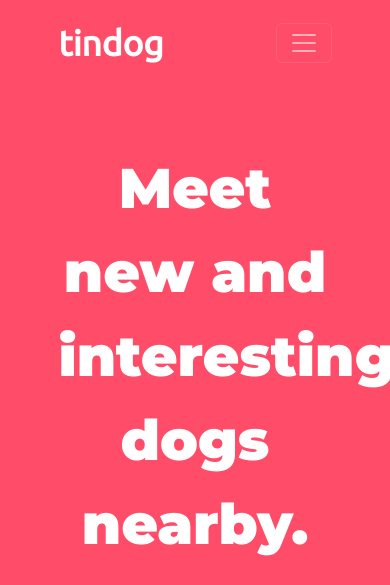
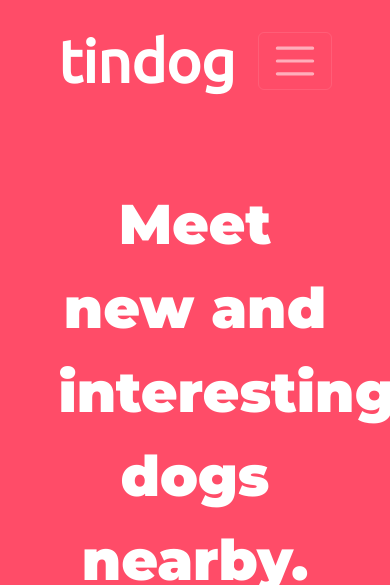
Before and after one commit to OmG001/basicwebsite, a plain HTML site: page index.html in a window 390 px wide. Shown: the top 585 px of the page. Drawn offline with nearby package versions, Linux system fonts and the light colour scheme.

Commit message:
Update styles.css

```diff
--- a/css/styles.css
+++ b/css/styles.css
@@ -75,6 +75,7 @@
 
 .nav-link {
     font-size: 1.2rem;
+    color: rgb(238, 192, 192);
 }
 
 /* download button  */
@@ -175,5 +176,12 @@
     .navbar-nav {
         text-align: right;
     }
+    .navbar-brand{
+                font-size: 3.7rem;
+    }
+   .navbar-toggler-icon{
+        height: 3rem;
+        width: 3rem;
+    }
 
 }
```
